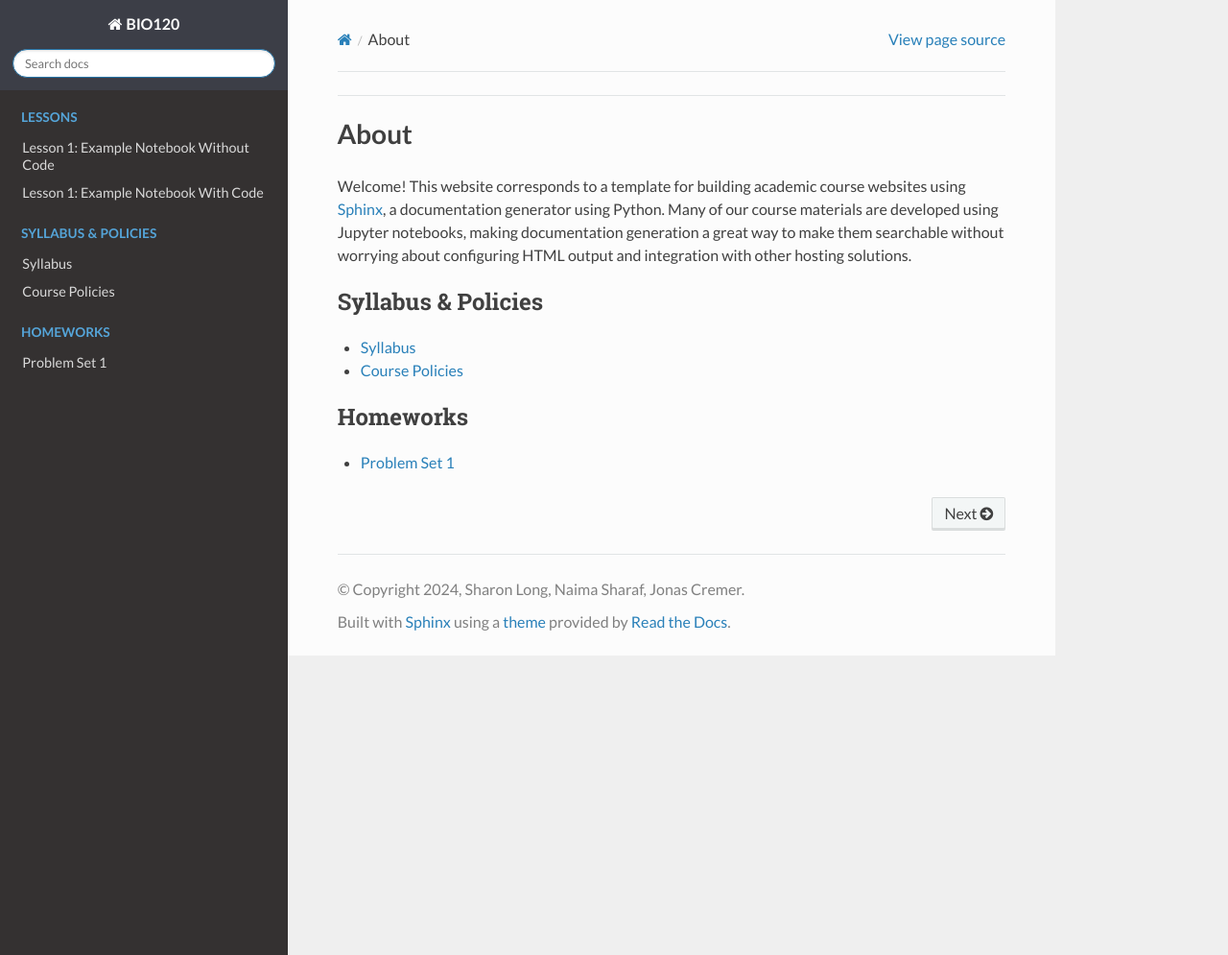
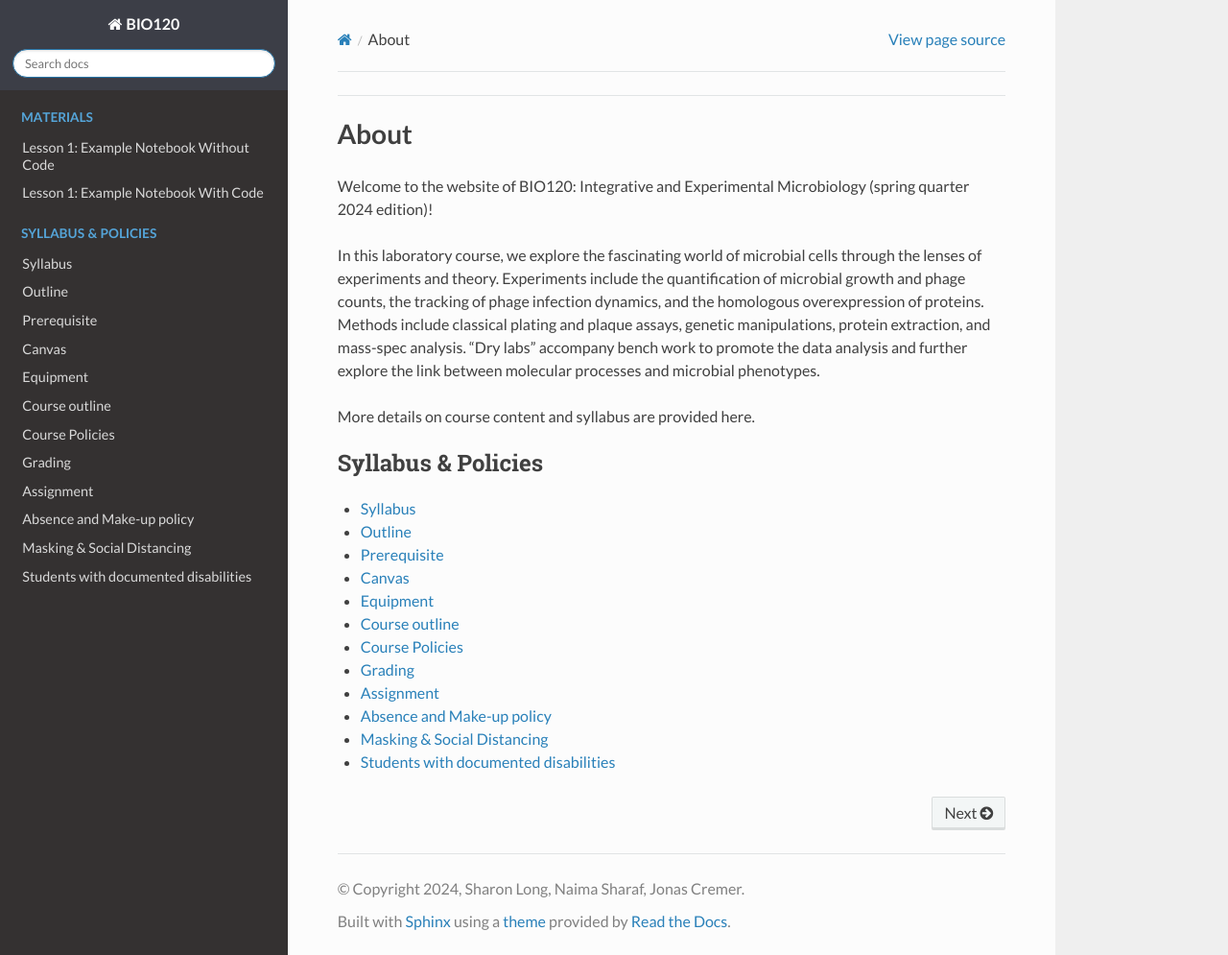
Before and after one commit to BIO120/BIO120, a Sphinx documentation site: the page built from source/index.rst, in a window 1280 px wide and 995 px high. Shown: the whole window at 96% size. Built offline with Sphinx 7.4.7 and the Read the Docs theme 2.0.0, drawn with Linux system fonts in a browser that asks for light colours; some of the changed lines change nothing that is shown.

Commit message:
update website

```diff
--- a/source/index.rst
+++ b/source/index.rst
@@ -4,25 +4,22 @@
 About
 =====
 
-Welcome! This website corresponds to a template for building academic course
-websites using `Sphinx <https://www.sphinx-doc.org/en/master/>`_, a documentation
-generator using Python. Many of our course materials are developed using Jupyter
-notebooks, making documentation generation a great way to make them searchable without
-worrying about configuring HTML output and integration with other hosting solutions.
+Welcome to the website of BIO120: Integrative and Experimental Microbiology (spring quarter 2024 edition)!
 
+In this laboratory course, we explore the fascinating world of microbial cells through the lenses of experiments and theory. Experiments include the quantification of microbial growth and phage counts, the tracking of phage infection dynamics, and the homologous overexpression of proteins. Methods include classical plating and plaque assays, genetic manipulations, protein extraction, and mass-spec analysis. "Dry labs" accompany bench work to promote the data analysis and further explore the link between molecular processes and microbial phenotypes.
+
+More details on course content and syllabus are provided here.
 
 .. The following lines are necessary in RST to populate the side bar. In short,
    you should have each category
 
-
 .. toctree::
    :maxdepth: 1
-   :caption: Lessons
+   :caption: Materials
    :hidden:
 
    lessons/lesson_1.ipynb
    lessons/lesson_2.ipynb
-
 
 .. toctree::
    :maxdepth: 1
@@ -30,9 +27,3 @@ worrying about configuring HTML output and integration with other hosting soluti
 
    syllabus
    policies
-
-.. toctree::
-   :maxdepth: 1
-   :caption: Homeworks
-
-   problem_sets/problem_set_1
--- a/source/policies.rst
+++ b/source/policies.rst
@@ -2,5 +2,59 @@
 Course Policies
 ---------------
 
-You should include some details on course policies here. Formulate them
-as an RST document, rather than a Jupyter notebook.
+Grading
+---------------
+---------------
+Grading: Grading will be based on a point system. In total, 250 points can be obtained, 25 per week. Each week, 5 points will be given for class attendance and arrival on time (2 points per lab and 1 point for the discussion class). 20 further points will be given each week for assignments and participation. The assignments are posted via Canvas with the points for each assignment stated. There is a 10% penalty per day for late submissions. There are no tests.
+
+.. list-table:: Grading
+    :widths: 20,40,40
+    :header-rows: 1
+
+    * - Grade
+      - Percentage of points
+      - Points
+    * - A
+      - >90%
+      - >226
+    * - A-
+      - >88-90%
+      - 221-225
+    * - B+
+      - 86-88%
+      - 215-220
+    * - B
+      - 80-86%
+      - 200-214
+    * - B-
+      - 78-80%
+      - 195-199
+    * - C
+      - 70-78%
+      - 175-194
+    * - D
+      - 60-70%
+      - 150-174
+    * - no credit
+      - <60%
+      - <150
+
+Assignment
+---------------
+---------------
+Assignments include prelab and post-lab assignments. In general, assignments will be due the following week on Monday. Some shorter assignments will be due the following day and typically include the transfer of data into a computer readable class.
+
+Absence and Make-up policy
+--------------------------
+--------------------------
+Students with planned or unplanned absences should email all instructors.
+
+Masking & Social Distancing
+---------------------------
+---------------------------
+Face coverings are no longer mandatory in classrooms but some people may choose to mask.
+
+Students with documented disabilities
+-------------------------------------
+-------------------------------------
+Students who may need academic accommodations should initiate a request with the Office of Accessible Education (OAE) (https://oae.stanford.edu/). Professional staff staff will work to evaluate the request, recommend reasonable accommodations, and prepare an Accommodation Letter.  This letter should be emailed to all instructors. Once we receive your letter, we will work with you to find the best ways to support you.
--- a/source/syllabus.rst
+++ b/source/syllabus.rst
@@ -1,75 +1,226 @@
 
 .. note::
-    This page is generated using Restructured Text, and not a Jupyter Notebook.
+    This is a draft of the syllabus. We are currently working on updates.
 
 Syllabus
 --------
-You will almost certainly have a table-based syllabus that lists the days,
-topics, related readings, exams, or due problem sets. You can set this up
-easily using a table. Sphinx, by default, supports `ReStructured-Text <https://github.com/ralsina/rst-cheatsheet/blob/master/rst-cheatsheet.rst>`_
-for markup, an alternative to markdown, which supports tables like the following:
 
-.. list-table:: Syllabus
-    :widths: 5, 10, 50, 20, 20
+Outline
+--------
+--------
+To survive, grow, and reproduce, organisms coordinate different molecular processes so they can use available resources and cope with environmental conditions. This laboratory course explores molecular and cellular integration in bacteria. Experiments include the quantification of growth, homologous over expression of proteins, and genetic and growth control of phases and bacteria.These "wet lab" approaches will be combined with "dry lab" approaches to analyze experimental findings and explore further the link between molecular processes and cell physiology.
+
+
+Prerequisite
+------------
+------------
+MATH 51 or MATH 19, 20,21. Required: BIO82, BIO83; at least one BIO lab course BIO 45, 46, or 47.  Strongly recommended: BIO 86.  Enrollment via application.
+
+
+.. list-table:: Content
+    :widths: 5, 5, 10, 40, 20
+    :header-rows: 0
+
+Canvas
+------------
+------------
+Assignments and announcements will be on Canvas and in some cases, announcements will be sent by e-mail.  Please check your e-mail regularly!
+
+Equipment
+------------
+------------
+We will handle and analyze data using the Python-based coding notebook Jupyter. Please bring a laptop (preferable) or tablet to class.
+
+Course outline
+-------------
+-------------
+
+Weeks 1-5: Quantifying and analyzing bacterial growth in different media and cell behavior / response to phage challenge
+
+Weeks 6-8: Plasmid engineering / homologous overexpression of lipoprotein Spycatcher003 in Gram-negative bacteria
+
+Week 9: Student teams will design and carry out an experiment of their choice. On Tuesday June 4, teams make a short presentation on their findings.
+
+A more detailed outine is provided in the following table.
+
+.. list-table:: Content
+    :widths: 5, 5, 10, 40, 20
     :header-rows: 1
 
     * - Week
+	  -
       - Date
       - Topic
       - Readings
       - Due
 
     * - 1
-      - 1/8/2024
-      - Intro. to Evolution
-      - `Darwin 1859 <https://en.wikipedia.org/wiki/On_the_Origin_of_Species>`_
-      - --
+	  - Tue
+      - 4/2/2024
+      - Microbial cells and colonies. Quantifying cell numbers: how many and how dense?
+      - Sharon Long
 
     * - 1
-      - 1/10/2024
-      - Intro. to Genetics
-      -  :download:`Mendel 1865 <papers/gm-65.pdf>`
-      - `Problem Set 1 <problem_sets/problem_set_1.html>`_
+	  - Thu
+      - 4/4/2024
+      - Microbial growth. Quantifying cell growth, Introduction to Jupyter
+      - Sharon Long, Jonas Cremer
+
+    * - 1
+	  - Fri
+      - 4/5/2024
+      - Data analaysis
+      - All
 
     * - 2
-      - 1/15/24
-      - You get the idea
-      - More readings
-      - More homeworks!
+	  - Tue
+      - 4/9/2024
+      - Introduction to phages. Counting phages with the plaque assay
+      - Sharon Long
+
+    * - 2
+	  - Thu
+      - 4/11/2024
+      - Growth and the phage infection cycle. Plaques of cl857 and Papa
+      - Sharon Long
+
+    * - 2
+	  - Fri
+      - 4/12/2024
+      - Statistics of counting
+      - Sharon Long, Jonas Cremer
+
+    * - 3
+	  - Tue
+      - 4/16/2024
+      - Phage host interactions: PaPa vs Ur
+      - Sharon Long
+
+    * - 3
+	  - Thu
+      - 4/18/2024
+      - Plaque morphology and size analysis
+      - Sharon Long
+
+    * - 3
+	  - Fri
+      - 4/19/2024
+      - Data analysis
+	  - Sharon Long, Mathis Leblanc, Jonas Cremer
+
+    * - 4
+	  - Tue
+      - 4/23/2024
+      - Tracking the dynamics of phage infections
+      - Jonas Cremer, Mathis Leblanc, Sharon Long
+
+    * - 4
+	  - Thu
+      - 4/25/2024
+      - Bacterial growth in different liquid cultures
+      - Jonas Cremer
+
+    * - 4
+	  - Fri
+      - 4/26/2024
+      - Data analysis
+	  - Jonas Cremer
+
+    * - 5
+	  - Tue
+      - 4/30/2024
+      - Growth and ressource allocation. Measurement of RNA content
+      - Jonas Cremer
+
+    * - 5
+	  - Thu
+      - 5/2/2024
+      - Enforcing protein synthesis
+      - Jonas Cremer
+
+    * - 5
+	  - Fri
+      - 5/3/2024
+      - Data analysis
+      - Jonas Cremer
+
+    * - 6
+	  - Tue
+      - 5/7/2024
+      - Gene expression using autoinduction media
+      - Naima Sharaf
+
+    * - 6
+	  - Thu
+      - 5/9/2024
+      - Cell harvesting and freezing, run SDS page gele
+      - Naima Sharaf
+
+    * - 6
+	  - Fri
+      - 5/10/2024
+      - Imaging and analysis SDS-PAGE gel
+      - Naima Sharaf
+
+    * - 7
+	  - Tue
+      - 5/14/2024
+      - Protein purification using chromatography techniques
+      - Naima Sharaf
 
 
-This table is produced from this RST code.
+    * - 7
+	  - Thu
+      - 5/16/2024
+      - Pool and freeze protein for storage
+      - Naima Sharaf
 
-.. code-block::
+    * - 7
+	  - Fri
+      - 5/17/2024
+      - Mass spectrometry data analysis
+      - Naima Sharaf
 
-    .. list-table:: Syllabus
-        :widths: 5, 10, 50, 20, 20
-        :header-rows: 1
+    * - 8
+	  - Tue
+      - 5/21/2024
+      - Conjugation of proteins using SpyCatcher/SpyTag system
+      - Naima Sharaf
 
-        * - Week
-          - Date
-          - Topic
-          - Readings
-          - Due
+    * - 8
+	  - Thu
+      - 5/23/2024
+      - Introduction and selection of independent projects
+      - All
 
-        * - 1
-          - 1/8/2024
-          - Intro. to Evolution
-          - `Darwin 1859 <https://en.wikipedia.org/wiki/On_the_Origin_of_Species>`_
-          - --
+    * - 8
+	  - Fri
+      - 5/24/2024
+      - Disussion/open topics
+      - All
 
-        * - 1
-          - 1/10/2024
-          - Intro. to Genetics
-          -  :download:`Mendel 1865 <papers/gm-65.pdf>`
-          - `Problem Set 1 <problem_sets/problem_set_1.html>`_
+    * - 9
+	  - Tue
+      - 5/28/2024
+      - Group project phase
+      - All
 
-        * - 2
-          - 1/15/24
-          - You get the idea
-          - More readings
-          - More homeworks!
+    * - 9
+	  - Thu
+      - 5/30/2024
+      - Group project phase
+      - All
 
 
-Note that you can link to external websites, internal files, or other pages
-within the same site.
+    * - 9
+	  - Fri
+      - 5/31/2024
+      - You get the idea
+      - All
+
+
+    * - 10
+	  - Tue
+      - 6/4/2024
+      - Final class. Project presentation
+      - All
```
